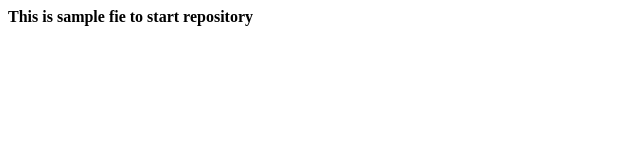
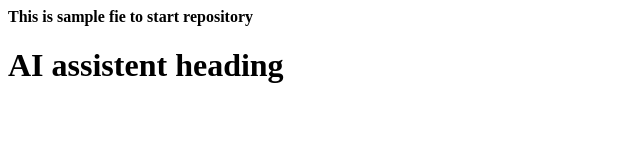
Before and after one commit to Pawel-K81/git-collaboration, a plain HTML site: page index.html in a window 1280 px wide. Shown: the whole page, without its empty margins (0-640 px from the left). Drawn offline with Linux system fonts and the light colour scheme.

Commit message:
added Headings in HTML

```diff
--- a/index.html
+++ b/index.html
@@ -1 +1,2 @@
 <b>This is sample fie to start repository</b>
+<H1>AI assistent heading </H1>
```
